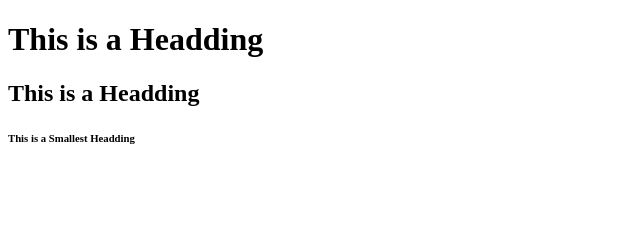
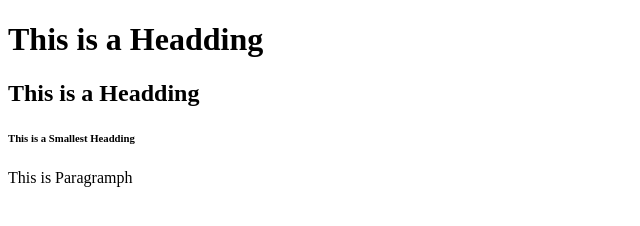
Before and after one commit to ask2kamesh/ask2kamesh, a plain HTML site: page index.html in a window 1280 px wide. Shown: the whole page, without its empty margins (0-640 px from the left). Drawn offline with Linux system fonts and the light colour scheme.

Commit message:
4th Commit

```diff
--- a/index.html
+++ b/index.html
@@ -8,6 +8,7 @@
         <h1>This is a Headding</h1>
         <h2>This is a Headding</h2>
         <h6>This is a Smallest Headding</h6>
+        <p>This is Paragramph</p>
 
     </body>
 </html>
```
